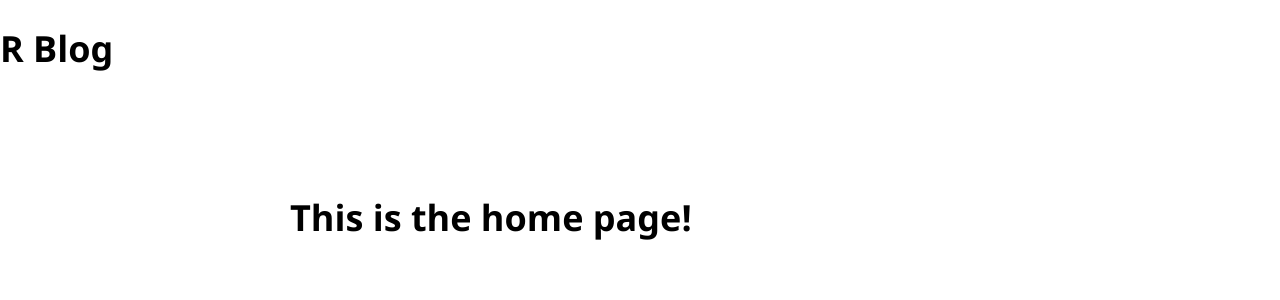
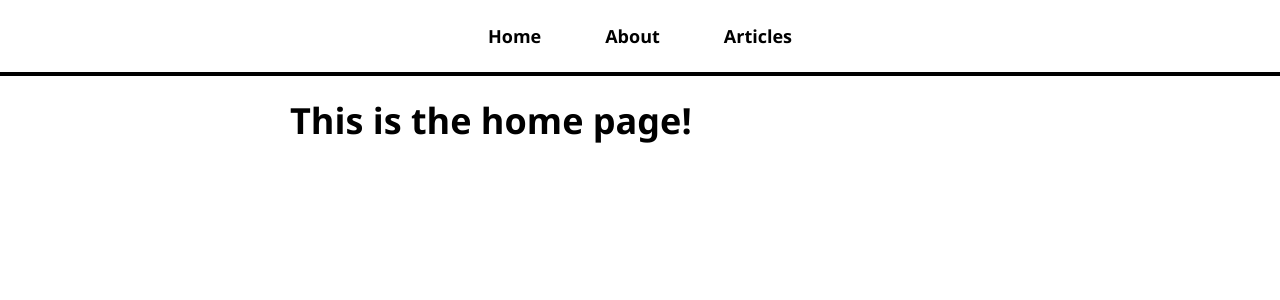
Before and after one commit to iamananth/project_blog, a React (Create React App) app: page / in a window 1280 px wide. Shown: the top 300 px of the page. Built offline with nearby package versions, Linux system fonts and the light colour scheme.

Commit message:
NavBar Created

```diff
--- a/src/App.js
+++ b/src/App.js
@@ -1,16 +1,16 @@
 import './App.css';
 import { BrowserRouter, Routes, Route } from 'react-router-dom';
+import NavBar from './NavBar';
 import HomePage from './pages/HomePage';
 import AboutPage from './pages/AboutPage';
 import ArticleListpage from './pages/ArticlesListPage';
 import ArticlePage from './pages/ArticlePage';
-import react from 'react';
 
 function App() {
   return (
     <BrowserRouter>
       <div className="App">
-      <h1>R Blog</h1>
+      <NavBar />
       <div id="page-body">
         <Routes>
           <Route path="/" element={<HomePage />} />
--- /dev/null
+++ b/src/NavBar.js
@@ -0,0 +1,20 @@
+import { Link } from 'react-router-dom';
+const NavBar = () => {
+    return(
+        <nav>
+            <ul>
+                <li>
+                    <Link to="/">Home</Link>
+                </li>
+                <li>
+                    <Link to="/about">About</Link>
+                </li>
+                <li>
+                    <Link to="/articles">Articles</Link>
+                </li>
+            </ul>
+        </nav>
+    )
+}
+
+export default NavBar;
```
